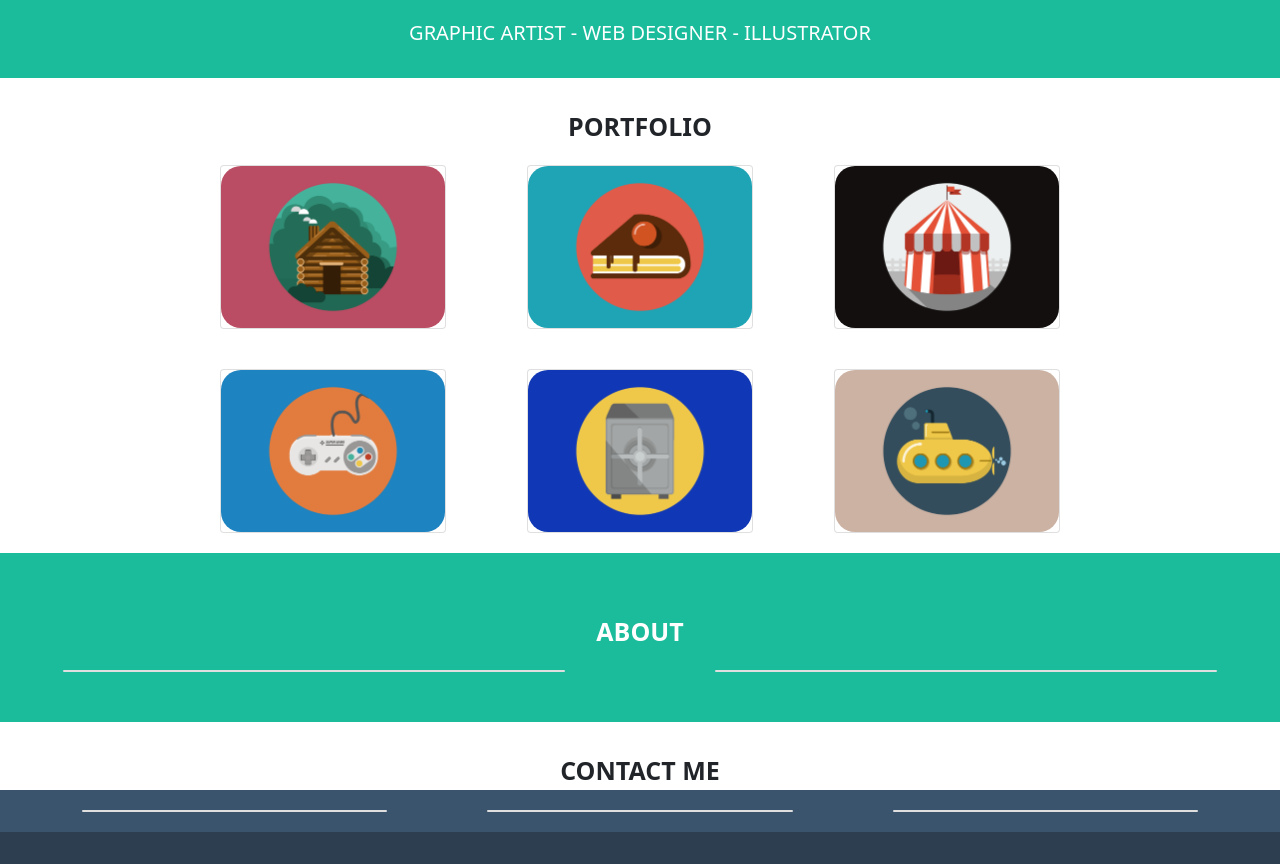
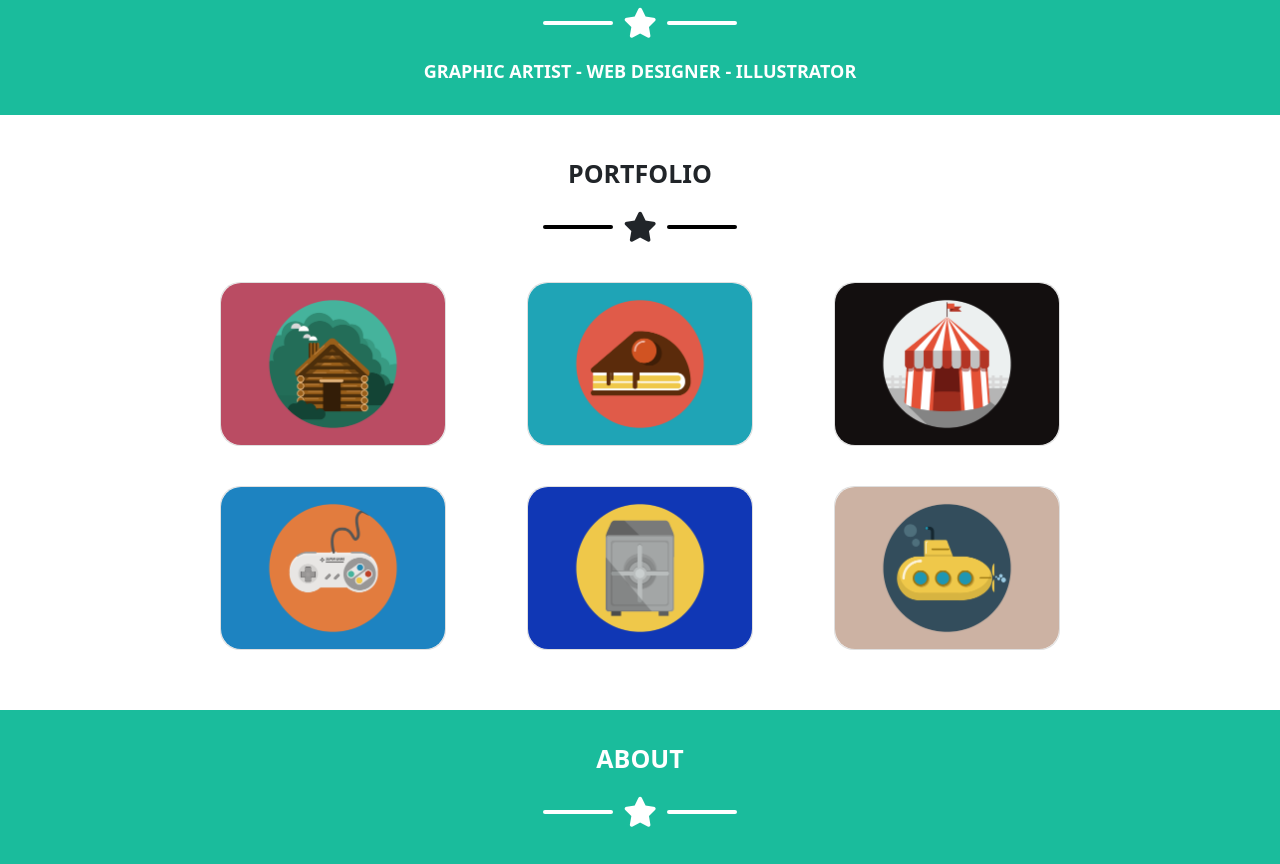
Before and after one commit to imLukePex/html-css-bootstrap-freelancer, a plain HTML site: page index.html in a window 1280 px wide. Shown: the part 523-1387 px from the top of the page. Drawn offline with nearby package versions, Linux system fonts and the light colour scheme.

Commit message:
creation about

```diff
--- a/css/media.css
+++ b/css/media.css
@@ -1,6 +1,6 @@
 /* TABLET VERSION */
 @media all and (min-width: 768px) {
-    .container-fluid {
+    .container {
         width: 80%;
     }
 
@@ -15,7 +15,7 @@
 
 /* DESKTOP VERSION */
 @media all and (min-width: 992px) {
-    .container-fluid {
+    .container {
         width: 60%;
     }
 
--- a/css/style.css
+++ b/css/style.css
@@ -3,7 +3,7 @@ header .navbar {
     height: 100px;
 }
 
-.navbar-dark .navbar-toggler {
+header .navbar-dark .navbar-toggler {
     border-color: #ffff;
 }
 
@@ -18,62 +18,84 @@ main {
 
 #ms_jumbotron, #ms_about {
     background-color: #1abc9c;
-
     padding: 30px 0;
 }
 
+/* Stili Jumbotron */
 #ms_jumbotron .img-container {
-    border-radius: 50%;
-    max-width: 300px;
-    margin: 0 auto;
+    max-width: 100%;
+    text-align: center;
 }
 
 #ms_jumbotron .img-container img {
-    max-width: 100%;
+    width: 300px;
 }
 
-/* .title-container {
-    position: relative;
-}
-
-.title-container::after {
-    content: '';
-    position: absolute;
-    top: 22px;
-    left: 30%;
-    background: #ffff;
-    width: 40px;
-    height: 3px;
-} */
-
-.main-title {
+.jumbotron-text-container .main-title {
     font-size: 35px;
-    font-weight: 600;
+    font-weight: 700;
     color: #ffff;
     padding-top: 10px;
 }
 
-.subtitle {
-    font-weight: 500;
-    font-size: 20px;
-    color: #ffff;
-    padding-top: 30px;
+.decoration {
+    display: flex;
+    align-items: center;
+    justify-content: center;
+    padding: 20px 0;
 }
 
+#ms_jumbotron .decoration .line {
+    width: 70px;
+    height: 4px;
+    background-color: #ffff;
+    margin: 0 10px;
+    border-radius: 20px;
+}
+
+#ms_jumbotron .decoration i {
+    color: #ffff;
+    font-size: 30px;
+}
+
+.jumbotron-text-container .subtitle {
+    font-weight: 600;
+    font-size: 18px;
+    color: #ffff;
+}
+
+
+/* Stili Portfolio */
 #ms_portfolio {
     width: 100%;
-    margin: 0 auto;
+    margin: 40px auto;
 }
 
 .title {
     font-size: 25px;
-    font-weight: 600;
-    padding-top: 30px;
+    font-weight: 700;
+}
+
+.portfolio-text-container .decoration .line {
+    width: 70px;
+    height: 4px;
+    background-color: black;
+    margin: 0 10px;
+    border-radius: 20px;
+}
+
+.portfolio-text-container .decoration i {
+    font-size: 30px;
+}
+
+[class*="col-"] {
+    margin: 20px 0;
 }
 
 .card {
     width: 80%;
     margin: 0 auto;
+    border-radius: 20px;
 }
 
 #ms_portfolio .img-container img {
@@ -81,12 +103,24 @@ main {
     border-radius: 20px;
 }
 
-[class*="col-"] {
-    margin: 20px 0;
+/* Stili About */
+.about-text-container .title {
+    font-size: 25px;
+    font-weight: 700;
+    color: #ffff;
 }
 
-.about {
+#ms_about .decoration .line {
+    width: 70px;
+    height: 4px;
+    background-color: #ffff;
+    margin: 0 10px;
+    border-radius: 20px;
+}
+
+#ms_about .decoration i {
     color: #ffff;
+    font-size: 30px;
 }
 
 #footer-top {
--- a/index.html
+++ b/index.html
@@ -4,6 +4,7 @@
     <meta charset="UTF-8">
     <meta name="viewport" content="width=device-width, initial-scale=1.0">
     <link href="https://cdn.jsdelivr.net/npm/bootstrap@5.0.2/dist/css/bootstrap.min.css" rel="stylesheet" integrity="sha384-EVSTQN3/azprG1Anm3QDgpJLIm9Nao0Yz1ztcQTwFspd3yD65VohhpuuCOmLASjC" crossorigin="anonymous">
+    <link rel="stylesheet" href="https://cdnjs.cloudflare.com/ajax/libs/font-awesome/6.4.2/css/all.min.css">
     <link rel="stylesheet" href="css/style.css">
     <link rel="stylesheet" href="css/media.css">
     <title>Esercizio 16 - Bootstraps Freelancer</title>
@@ -11,14 +12,14 @@
 <body>
     <header>
         <!-- Componente Navbar Bootstrats -->
-        <nav class="navbar fixed-top navbar-expand-md navbar-dark" style="background-color: #2c3e50;">
-            <div class="container-fluid">
+        <nav class="navbar fixed-top navbar-expand-sm navbar-dark" style="background-color: #2c3e50;">
+            <div class="container">
                 <a class="navbar-brand fs-5 fw-bold" href="#">START BOOTSTRAP</a>
                 <button class="navbar-toggler" type="button" data-bs-toggle="collapse" data-bs-target="#navbarText" aria-controls="navbarText" aria-expanded="false" aria-label="Toggle navigation">
                 <span class="navbar-toggler-icon"></span>
                 </button>
                 <div class="collapse navbar-collapse justify-content-end" id="navbarText">
-                <ul class="navbar-nav mb-2 mb-md-0 fw-bold">
+                <ul class="navbar-nav mb-md-0 fw-bold">
                     <li class="nav-item">
                     <a class="nav-link active" aria-current="page" href="#">PORTFOLIO</a>
                     </li>
@@ -35,20 +36,38 @@
     </header>
 
     <main>
+        <!-- Sezione Jumbotron -->
         <section id="ms_jumbotron">
-            <div class="container-fluid">
-                <div class="img-container">
-                    <img src="img/avatar.svg" alt="avatar">
-                </div>
-                <div class="main-title-container text-center">
-                    <div class="main-title"> START BOOTSTRAP </div>
-                    <div class="subtitle"> GRAPHIC ARTIST - WEB DESIGNER - ILLUSTRATOR </div>
+            <div class="container">
+                <div class="row">
+                    <div class="col">
+                        <div class="img-container">
+                            <img src="img/avatar.svg" alt="avatar">
+                        </div>
+                        <div class="jumbotron-text-container text-center">
+                            <div class="main-title"> START BOOTSTRAP </div>
+                            <div class="decoration">
+                                <div class="line"></div>
+                                <i class="fa-solid fa-star"></i>
+                                <div class="line"></div>
+                            </div>
+                            <div class="subtitle"> GRAPHIC ARTIST - WEB DESIGNER - ILLUSTRATOR </div>
+                        </div>
+                    </div>
                 </div>
             </div>
         </section>
 
+        <!-- Sezione Portfolio -->
         <section id="ms_portfolio">
-            <div class="title text-center"> PORTFOLIO </div>
+            <div class="portfolio-text-container text-center">
+                <div class="title"> PORTFOLIO </div>
+                <div class="decoration">
+                    <div class="line"></div>
+                    <i class="fa-solid fa-star"></i>
+                    <div class="line"></div>
+                </div>
+            </div>
             <div class="row">
                 <div class="col-12 col-md-6 col-lg-4">
                     <div class="card">
@@ -100,21 +119,34 @@
             </div>
         </section>
 
+        <!-- Sezione About -->
         <section id="ms_about">
-            <div class="ms_container">
-                <div class="title about text-center"> ABOUT </div>
+            <div class="container">
+                <div class="about-text-container text-center">
+                    <div class="title"> ABOUT </div>
+                    <div class="decoration">
+                        <div class="line"></div>
+                        <i class="fa-solid fa-star"></i>
+                        <div class="line"></div>
+                    </div>
+                </div>
                 <div class="row">
                     <div class="col-12 col-md-6">
-                        <div class="card"></div>
+                        <div class="card">
+                            <p> Freelancer is a free bootstrap theme created by Start Bootstrap. The download includes the complee source files including HTML, CSS, and JavaScript as well as optional LESS stylesheets for easy customization.</p>
+                        </div>
                     </div>
                     <div class="col-12 col-md-6">
-                        <div class="card"></div>
+                        <div class="card">
+                            <p> Whether you're a student looking to showcase your work, a professional looking to attract clients, or a graphic artist looking to share your projects, this template is the perfect starting point!</p>
+                        </div>
                     </div>
                 </div>
             </div>
             <a class="button" href="#"></a>
         </section>
 
+        <!-- Sezione Contatti -->
         <section>
             <div class="ms_container">
                 <div class="title contact text-center"> CONTACT ME </div>
@@ -127,6 +159,7 @@
         </section>
     </main>
 
+    <!-- Sezione Footer -->
     <footer>
         <section id="footer-top">
             <div class="row">
```
